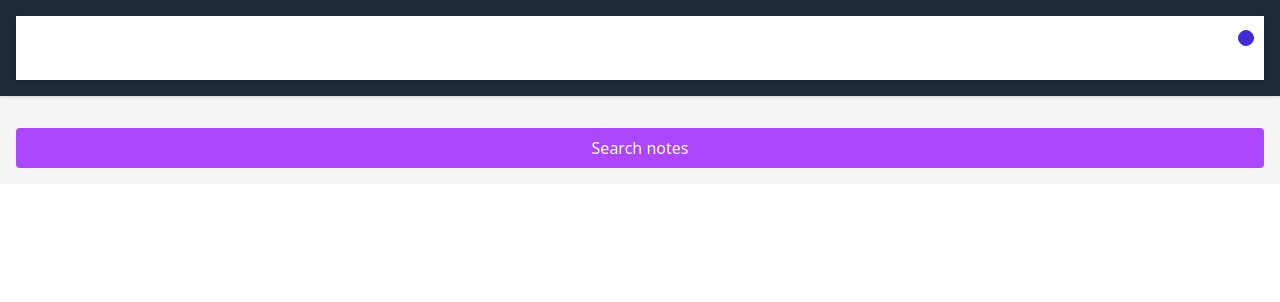
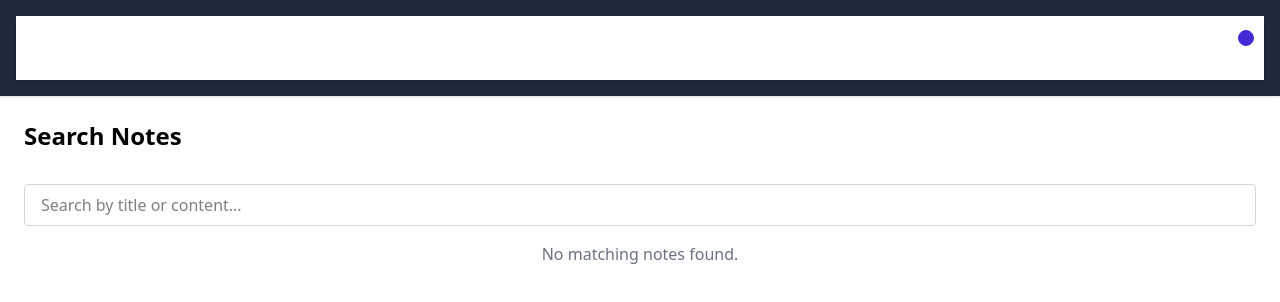
Before and after one commit to syricano/remind-me, a React (Vite) app: page /search in a window 1280 px wide. Shown: the top 302 px of the page. Built offline with nearby package versions, Linux system fonts and the light colour scheme.

Commit message:
fix bug editnotes add search

```diff
--- a/src/App.jsx
+++ b/src/App.jsx
@@ -7,6 +7,7 @@ import ViewNotes from './components/viewNotes';
 import SearchNotes from './components/searchNotes';
 import ContactUs from './components/contactUs';
 import Settings from './components/settings';
+import EditNotes from './components/editNotes';
 import Footer from './components/footer';
 
 
@@ -21,6 +22,7 @@ const App = () => {
         {/* Add other routes here */}
         <Route path="/add" element={<AddNote />} />
         <Route path="/view" element={<ViewNotes />} />
+        <Route path="/edit/:id" element={<EditNotes />} /> {/* Edit note route */}
         <Route path="/search" element={<SearchNotes />} />
         <Route path="/contact" element={<ContactUs />} />
         <Route path="/settings" element={<Settings />} />
--- /dev/null
+++ b/src/components/editNotes.jsx
@@ -0,0 +1,73 @@
+import React, { useEffect, useState } from "react";
+import { useParams, useNavigate } from "react-router-dom";
+
+const EditNote = () => {
+    const { id } = useParams(); // Get the note ID from the URL
+    const navigate = useNavigate();
+    const [notes, setNotes] = useState([]);
+    const [note, setNote] = useState({ title: "", content: "" });
+
+    // Fetch the notes from localStorage when the component mounts
+    useEffect(() => {
+        const storedNotes = JSON.parse(localStorage.getItem("notes")) || [];
+        setNotes(storedNotes);
+
+        // Check if the note with the given ID exists
+        if (id && storedNotes[id]) {
+            setNote(storedNotes[id]); // Load the note to edit
+        } else {
+            alert("Note not found.");
+            navigate("/view"); // Redirect back to the view page if not found
+        }
+    }, [id, navigate]);
+
+    const handleUpdateNote = (e) => {
+        e.preventDefault();
+
+        const updatedNotes = [...notes];
+        updatedNotes[id] = note; // Update the note at the correct index
+
+        setNotes(updatedNotes);
+        localStorage.setItem("notes", JSON.stringify(updatedNotes)); // Save the updated notes
+
+        alert("Note updated successfully!");
+        navigate("/view"); // Return to the note view page
+    };
+
+    return (
+        <div className="p-6 bg-gray-100 min-h-screen flex justify-center items-start">
+            <form
+                onSubmit={handleUpdateNote}
+                className="bg-white shadow-md rounded-lg p-6 w-full max-w-md space-y-4"
+            >
+                <h2 className="text-2xl font-bold text-gray-800 text-center">Edit Note</h2>
+
+                <input
+                    type="text"
+                    placeholder="Title"
+                    value={note.title}
+                    onChange={(e) => setNote({ ...note, title: e.target.value })}
+                    className="text-gray-800 placeholder-gray-500 bg-white border border-gray-300 rounded px-4 py-2 w-full focus:outline-none focus:ring-2 focus:ring-blue-400"
+                    required
+                />
+
+                <textarea
+                    placeholder="Content"
+                    value={note.content}
+                    onChange={(e) => setNote({ ...note, content: e.target.value })}
+                    className="text-gray-800 placeholder-gray-500 bg-white border border-gray-300 rounded px-4 py-2 w-full h-32 resize-none focus:outline-none focus:ring-2 focus:ring-blue-400"
+                    required
+                ></textarea>
+
+                <button
+                    type="submit"
+                    className="bg-blue-500 text-white font-medium py-2 px-4 rounded w-full hover:bg-blue-600 transition"
+                >
+                    Update Note
+                </button>
+            </form>
+        </div>
+    );
+};
+
+export default EditNote;
--- a/src/components/header.jsx
+++ b/src/components/header.jsx
@@ -40,13 +40,12 @@ const Header = () => {
         </div>
 
         <div className="navbar-end flex gap-2">
-          <button className="btn btn-ghost btn-circle">
+          <Link to="/search" className="btn btn-ghost btn-circle">
             <svg xmlns="http://www.w3.org/2000/svg" className="h-5 w-5" fill="none"
-              viewBox="0 0 24 24" stroke="currentColor">
-              <path strokeLinecap="round" strokeLinejoin="round"
-                strokeWidth="2" d="M21 21l-6-6m2-5a7 7 0 11-14 0 7 7 0 0114 0z" />
-            </svg>
-          </button>
+            viewBox="0 0 24 24" stroke="currentColor">
+            <path strokeLinecap="round" strokeLinejoin="round"
+            strokeWidth="2" d="M21 21l-6-6m2-5a7 7 0 11-14 0 7 7 0 0114 0z" /></svg>
+          </Link>
 
           <button className="btn btn-ghost btn-circle">
             <div className="indicator">
--- a/src/components/searchNotes.jsx
+++ b/src/components/searchNotes.jsx
@@ -1,13 +1,49 @@
-import React from "react";
-import { Link } from "react-router-dom";
+import React, { useState, useEffect } from "react";
 
 const SearchNotes = () => {
-    return(
-        <div className="p-4">
-            <h2 className="text-center w-full mt-4 bg-purple-500 text-white px-4 py-2 rounded hover:bg-purple-600">Search notes</h2>
-        </div>
-    )
-}
+  const [searchTerm, setSearchTerm] = useState("");
+  const [notes, setNotes] = useState([]);
+  const [filteredNotes, setFilteredNotes] = useState([]);
 
+  useEffect(() => {
+    const savedNotes = JSON.parse(localStorage.getItem("notes")) || [];
+    setNotes(savedNotes);
+  }, []);
+
+  useEffect(() => {
+    const results = notes.filter((note) =>
+      note.title.toLowerCase().includes(searchTerm.toLowerCase()) ||
+      note.content.toLowerCase().includes(searchTerm.toLowerCase())
+    );
+    setFilteredNotes(results);
+  }, [searchTerm, notes]);
+
+  return (
+    <div className="p-6 bg-white min-h-screen">
+      <h1 className="text-2xl text-black font-bold mb-4">Search Notes</h1>
+
+      {/* 🔍 Search Bar */}
+      <input
+        type="text"
+        placeholder="Search by title or content..."
+        value={searchTerm}
+        onChange={(e) => setSearchTerm(e.target.value)}
+        className="w-full mt-4 bg-white text-black px-4 py-2 rounded border border-gray-300 focus:outline-none focus:ring-2 focus:ring-purple-500"
+      />
+
+      {/* 📝 Notes List */}
+      {filteredNotes.length === 0 ? (
+        <p className="text-center text-gray-500 mt-4">No matching notes found.</p>
+      ) : (
+        filteredNotes.map((note, index) => (
+          <div key={index} className="bg-white p-4 mt-4 border-l-4 border-blue-500 shadow rounded">
+            <h3 className="text-lg font-semibold text-black">{note.title}</h3>
+            <p className="text-gray-700">{note.content}</p>
+          </div>
+        ))
+      )}
+    </div>
+  );
+};
 
 export default SearchNotes;
--- a/src/components/viewNotes.jsx
+++ b/src/components/viewNotes.jsx
@@ -1,13 +1,23 @@
 import React, { useState, useEffect } from "react";
 import { Link } from "react-router-dom";
 
-const ViewNotes = () => {
+const SearchNotes = () => {
+  const [searchTerm, setSearchTerm] = useState("");
   const [notes, setNotes] = useState([]);
+  const [filteredNotes, setFilteredNotes] = useState([]);
 
   useEffect(() => {
     const savedNotes = JSON.parse(localStorage.getItem("notes")) || [];
     setNotes(savedNotes);
   }, []);
+
+  useEffect(() => {
+    const results = notes.filter((note) =>
+      note.title.toLowerCase().includes(searchTerm.toLowerCase()) ||
+      note.content.toLowerCase().includes(searchTerm.toLowerCase())
+    );
+    setFilteredNotes(results);
+  }, [searchTerm, notes]);
 
   const handleDeleteNote = (index) => {
     const updatedNotes = notes.filter((_, i) => i !== index); // Filter out the note to delete
@@ -16,39 +26,50 @@ const ViewNotes = () => {
   };
 
   return (
-    <div className="p-4 bg-gray-100 min-h-screen">
-      <h2 className="text-2xl font-bold text-center mb-6 text-gray-800">All Notes</h2>
-      {notes.length === 0 ? (
-        <p className="text-center text-gray-500">No notes available.</p>
+    <div className="p-6 bg-white min-h-screen">
+      <h1 className="text-2xl text-black font-bold mb-4">Search Notes</h1>
+
+      {/* 🔍 Search Bar */}
+      <input
+        type="text"
+        placeholder="Search by title or content..."
+        value={searchTerm}
+        onChange={(e) => setSearchTerm(e.target.value)}
+        className="w-full mt-4 bg-white text-black px-4 py-2 rounded border border-gray-300 focus:outline-none focus:ring-2 focus:ring-purple-500"
+      />
+
+      {/* 📝 Notes List */}
+      {filteredNotes.length === 0 ? (
+        <p className="text-center text-gray-500 mt-4">No matching notes found.</p>
       ) : (
-        <div className="grid grid-cols-1 md:grid-cols-2 lg:grid-cols-3 gap-6">
-          {notes.map((note, index) => (
-            <div
-              key={index}
-              className="bg-white border-l-4 border-blue-500 p-4 shadow-md rounded-lg transition duration-200 hover:shadow-lg"
-            >
-              <h3 className="text-xl font-semibold text-blue-700 mb-2">{note.title}</h3>
-              <p className="text-gray-700">{note.content}</p>
-              {/* Edit button */}
+        filteredNotes.map((note, index) => (
+          <div
+            key={index}
+            className="bg-white text-black p-4 mt-4 border-l-4 border-blue-500 shadow-md rounded hover:bg-gray-100 hover:shadow-lg transition duration-300"
+          >
+            <h3 className="text-lg font-semibold">{note.title}</h3>
+            <p className="text-gray-700">{note.content}</p>
+
+            {/* Edit and Delete Buttons */}
+            <div className="mt-4 flex justify-end gap-4">
               <Link
-                to={`/edit/${index}`} // Navigate to the EditNote page with the note ID (index)
-                className="mt-4 inline-block text-blue-500 hover:text-blue-700 mr-4"
+                to={`/edit/${index}`} // Navigate to the Edit page with the note index
+                className="text-blue-500 hover:text-blue-700"
               >
                 Edit
               </Link>
-              {/* Delete button */}
               <button
                 onClick={() => handleDeleteNote(index)} // Call handleDeleteNote on click
-                className="mt-4 inline-block text-red-500 hover:text-red-700"
+                className="text-red-500 hover:text-red-700"
               >
                 Delete
               </button>
             </div>
-          ))}
-        </div>
+          </div>
+        ))
       )}
     </div>
   );
 };
 
-export default ViewNotes;
+export default SearchNotes;
```
